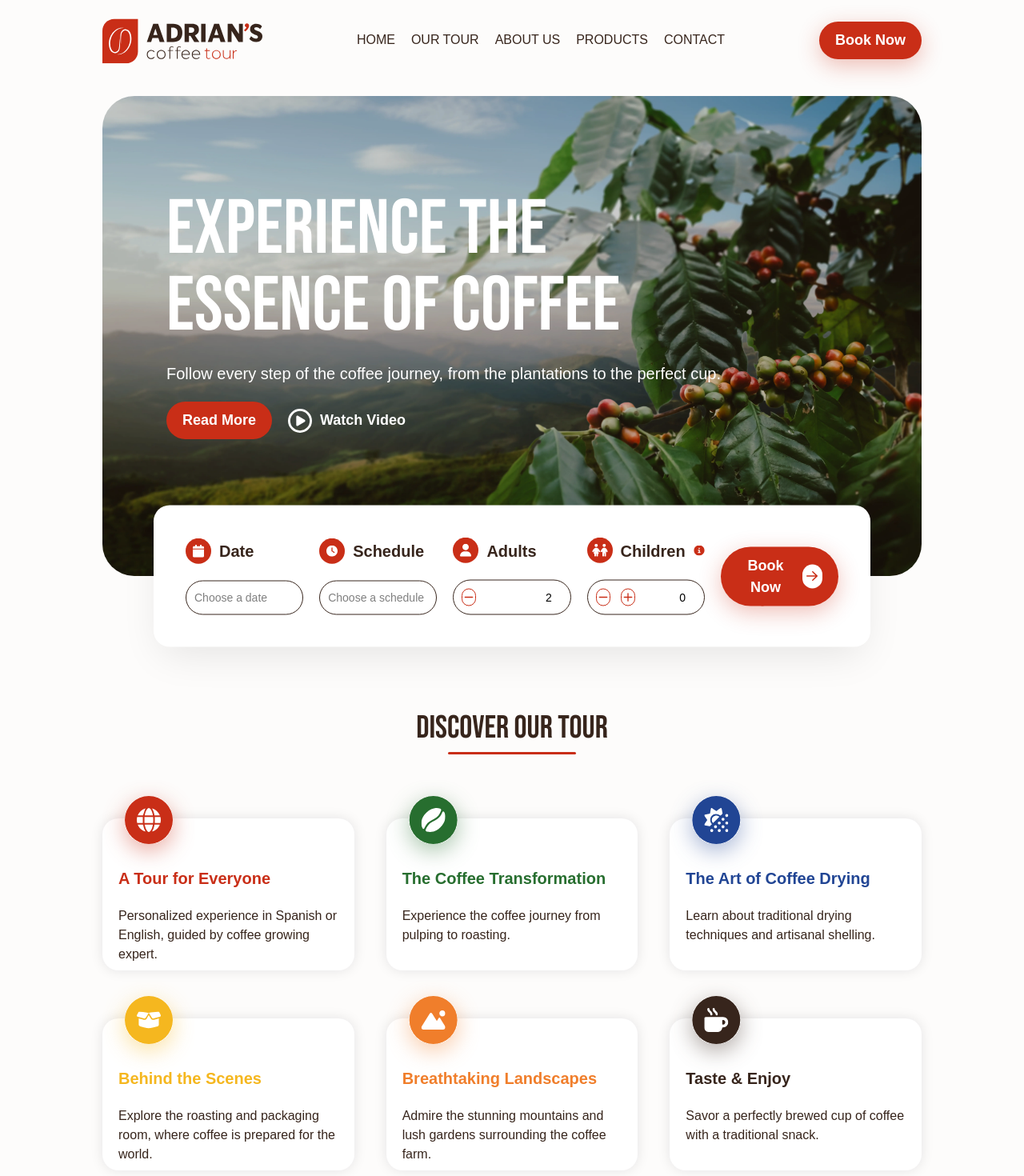
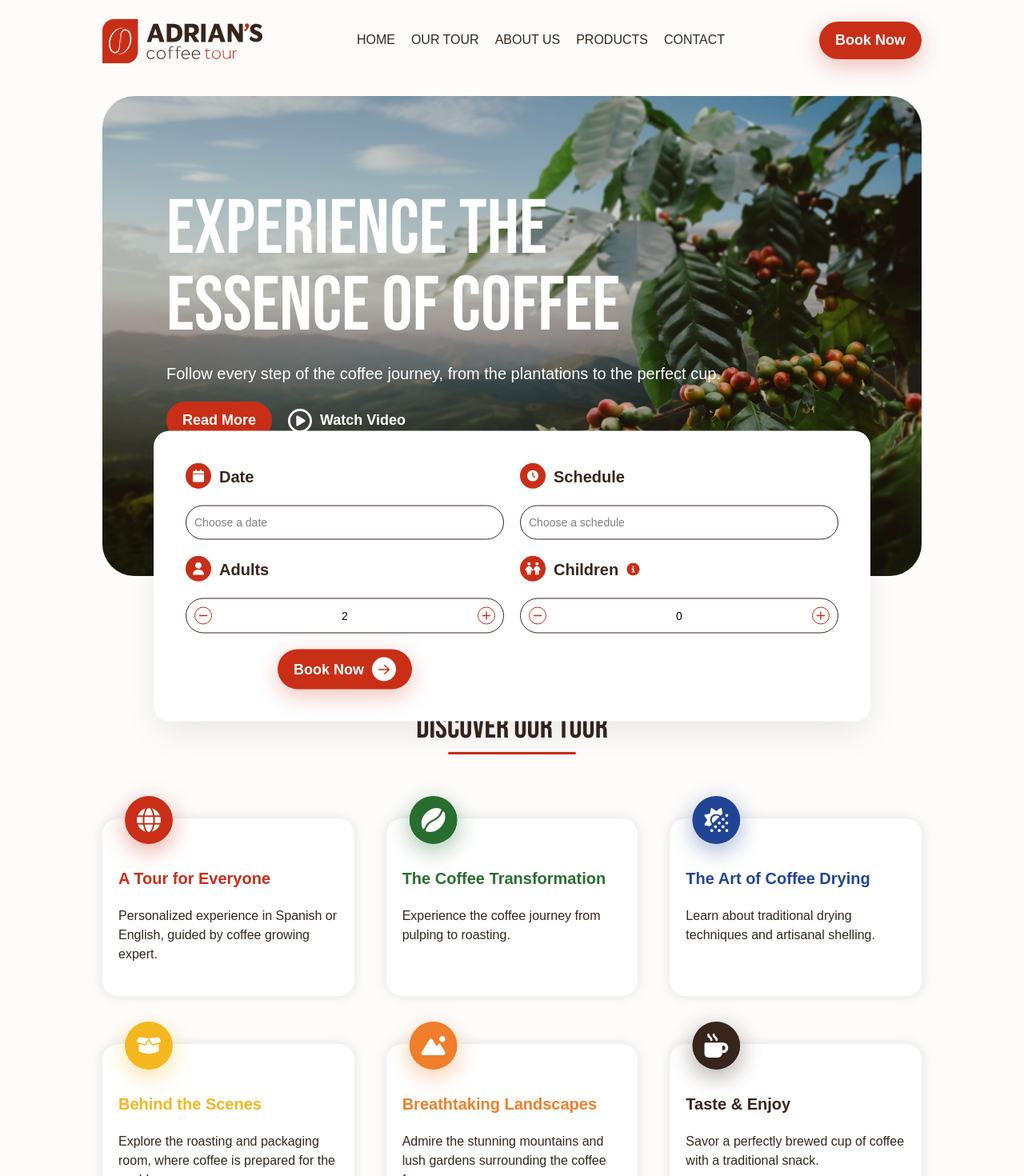
Before and after one commit to corralesjonathan/adrianscoffeetour-frontend, a React (Vite) app: page /home in a window 1280 px wide. Shown: the top 1470 px of the page at 80% size. Built offline with nearby package versions, Linux system fonts and the light colour scheme.

Commit message:
adjust mobile sizes

```diff
--- a/src/components/BookTour.jsx
+++ b/src/components/BookTour.jsx
@@ -11,7 +11,7 @@ export function BookTour() {
         data-aos-duration="1000"
         data-aos-once="true"
         className="grid grid-cols-5 gap-[20px] absolute top-[100%] left-[50%] translate-x-[-50%] translate-y-[-50%] w-[70vw] h-fit p-[40px] rounded-[20px] bg-white shadow-adrians-horizontal-card
-        max-sm:p-[20px] max-sm:grid-cols-1 max-sm:top-[120%] max-sm:w-[80vw]
+        lg:grid-cols-2 md:grid-cols-2 max-sm:p-[20px] max-sm:grid-cols-1 max-sm:top-[120%] max-sm:w-[80vw]
         ">
             {/* Calendar */}
             <div className="flex flex-col gap-[20px] w-full justify-center items-center">
--- a/src/components/Features.jsx
+++ b/src/components/Features.jsx
@@ -21,11 +21,11 @@ export function Features() {
                 {features.map((feature, index) => (
                     <div
                         key={index}
-                        className="bg-white shadow-adrians-vertical-card rounded-[20px] mt-[20px] pt-[60px] pb-[20px] px-[20px] gap-[20px] flex relative flex-col items-start"
+                        className="bg-white w-full shadow-adrians-vertical-card rounded-[20px] mt-[20px] pt-[60px] pb-[40px] px-[20px] gap-[20px] flex relative flex-col items-start"
                     >
                         <img className="absolute top-0 left-0 -translate-y-12" src={feature.icon} alt={feature.title} />
                         <h3 style={{color: feature.color}} className="text-[20px] font-semibold">{feature.title}</h3>
-                        <p className="text-[16px] font-light text-adrians-brown h-[60px]">{feature.description}</p>
+                        <p className="text-[16px] font-light text-adrians-brown">{feature.description}</p>
                     </div>
                 ))}
             </div>
--- a/src/components/Hero.jsx
+++ b/src/components/Hero.jsx
@@ -10,7 +10,7 @@ export function Hero({ img }) {
   return (
     <div className="
       flex z-[2] relative w-[80vw] m-auto mt-[120px] px-[80px] py-[120px] rounded-[40px] bg-[url('/imgs/hero.webp')] bg-cover bg-no-repeat bg-center justify-start items-start flex-col gap-[20px] h-[600px]
-      max-sm:px-[20px] max-sm:py-[80px] max-sm:justify-start max-sm:w-[90vw] max-sm:mt-[100px]
+      max-sm:px-[20px] max-sm:py-[80px] max-sm:justify-start max-sm:w-[90vw] max-sm:mt-[100px] max-md:w-[90vw] max-lg:w-[90vw] max-xl:w-[90vw]
       ">
       {/* Content */}
       <h1
--- a/src/components/Navbar.jsx
+++ b/src/components/Navbar.jsx
@@ -33,7 +33,7 @@ export function Navbar() {
     <nav className="z-50 w-full flex fixed top-0 right-0 h-[100px] bg-adrians-bg py-[20px]">
       <div
       className="w-[80vw] m-auto flex justify-between items-center
-      max-sm:w-[90vw]
+      max-sm:w-[90vw] max-md:w-[90vw] max-lg:w-[90vw] max-xl:w-[90vw]
       ">
         {/* Logo */}
         <Link to="/" className="text-xl font-bold" onClick={() => handleLinkClick("/")}>
@@ -41,7 +41,7 @@ export function Navbar() {
         </Link>
 
         {/* Navigation links */}
-        <ul className="flex space-x-[20px] max-sm:hidden max-md:hidden">
+        <ul className="flex space-x-[20px] max-sm:hidden max-md:hidden max-lg:hidden max-xl:hidden">
           {links.map((link) => (
             <li
               key={link.name}
@@ -56,12 +56,12 @@ export function Navbar() {
         </ul>
 
         {/* Book Now Button */}
-        <div className="max-sm:hidden">
+        <div className="max-sm:hidden max-md:hidden max-lg:hidden max-xl:hidden">
           <Main_btn text={"Book Now"} />
         </div>
 
         {/* Mobile Menu Button */}
-        <div className="md:hidden">
+        <div className="xl:hidden 2xl:hidden">
           <button
             onClick={() => setIsOpen(!isOpen)}
             className={`relative text-adrians-red
@@ -82,7 +82,7 @@ export function Navbar() {
         <div
           id="mobile-menu"
           className={`
-          lg:hidden
+
           flex fixed h-screen top-0 right-0 mt-[100px] py-[40px] z-[-1] w-full bg-adrians-bg flex-col justify-start items-center text-center gap-[20px]"
           transition-all duration-500 ease-in-out
           ${isOpen ? 'opacity-100 translate-y-0 gap-[20px]' : 'opacity-0 translate-y-[-300px] gap-[20px]'}
--- a/src/index.css
+++ b/src/index.css
@@ -27,10 +27,6 @@
     -webkit-appearance: none;
     margin: 0;
   }
-
-  .no-spinner {
-    -moz-appearance: textfield;
-  }
 }
 
 :root {
```
